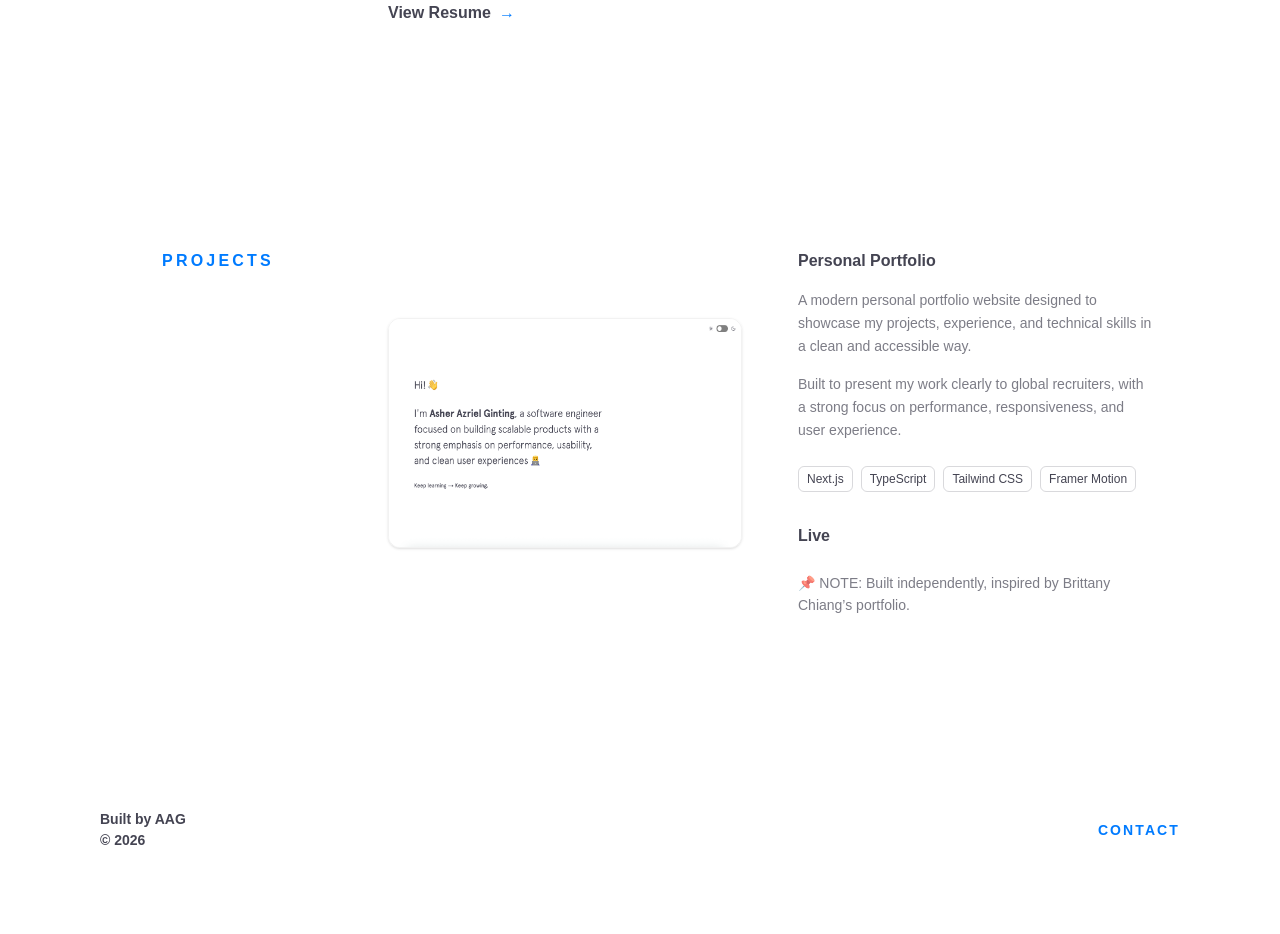
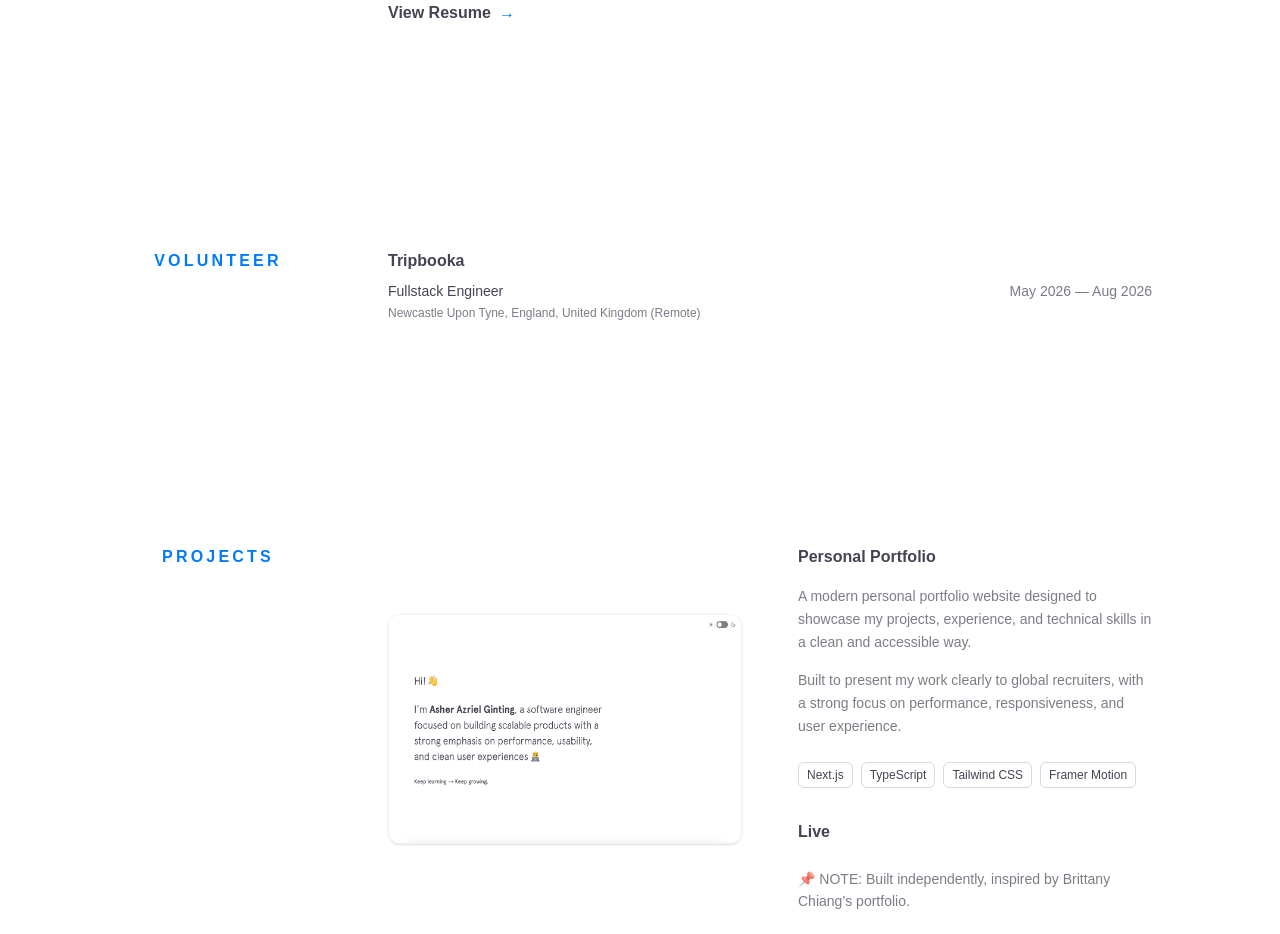
Before and after one commit to asherginting/v3.asherginting, a Next.js app: page / in a window 1280 px wide. Shown: the part 2580-3514 px from the top of the page. Before the commit the page ends 3479 px from the top, so only its background shows below. Built offline with nearby package versions, Linux system fonts and the light colour scheme; a web font is replaced by a local one.

Commit message:
feat: add volunteer section

```diff
--- a/src/app/page.tsx
+++ b/src/app/page.tsx
@@ -4,6 +4,7 @@ import Background from "@/components/Background";
 import ScrollToTop from "@/components/ScrollToTop";
 import Skills from "@/components/Skills";
 import Experience from "@/components/Experience";
+import Volunteer from "@/components/Volunteer";
 import Projects from "@/components/Projects";
 import Footer from "@/components/Footer";
 
@@ -16,6 +17,7 @@ export default function Home() {
         <Background />
         <Skills />
         <Experience />
+        <Volunteer />
         <Projects />
       </main>
       <Footer />
--- /dev/null
+++ b/src/components/Volunteer.tsx
@@ -0,0 +1,162 @@
+"use client";
+
+import { motion } from "framer-motion";
+import volunteer from "@/data/volunteer.json";
+
+type Role = {
+  title: string;
+  period: string;
+  location: string;
+};
+
+type Volunteer = {
+  company: string;
+  url?: string;
+  roles: Role[];
+};
+
+const container = {
+  hidden: {},
+  visible: {
+    transition: {
+      staggerChildren: 0.12,
+    },
+  },
+};
+
+const item = {
+  hidden: { opacity: 0, y: 24 },
+  visible: {
+    opacity: 1,
+    y: 0,
+    transition: {
+      duration: 0.45,
+      ease: [0.22, 1, 0.36, 1] as const,
+    },
+  },
+};
+
+export default function Volunteer() {
+  return (
+    <section
+      id="experience"
+      className="
+        px-6 sm:px-10 md:px-20 lg:px-25
+        py-16 sm:py-20 md:py-28
+      "
+    >
+      <div
+        className="
+          max-w-5xl mx-auto
+          grid grid-cols-1
+          md:grid-cols-[140px_1fr] lg:grid-cols-[180px_1fr]
+          gap-10 md:gap-14 lg:gap-20
+        "
+      >
+        <motion.h1
+          initial={{ opacity: 0 }}
+          whileInView={{ opacity: 1 }}
+          transition={{ duration: 0.4 }}
+          viewport={{ once: true }}
+          className="
+            text-sm sm:text-base
+            font-bold text-accent
+            tracking-[0.2em]
+            text-center
+          "
+        >
+          VOLUNTEER
+        </motion.h1>
+        <motion.div
+          variants={container}
+          initial="hidden"
+          whileInView="visible"
+          viewport={{ once: true, margin: "-100px" }}
+          className="flex flex-col gap-10 md:gap-12"
+        >
+          {(volunteer as Volunteer[]).map((exp) => (
+            <motion.div key={exp.company} variants={item}>
+              {exp.url ? (
+                <motion.a
+                  href={exp.url}
+                  target="_blank"
+                  rel="noopener noreferrer"
+                  className="
+                    relative inline-block
+                    text-sm md:text-base
+                    font-semibold
+                    text-(--color-foreground)
+                    mb-2
+                  "
+                  initial="rest"
+                  whileHover="hover"
+                  whileTap="hover"
+                  animate="rest"
+                >
+                  {exp.company}
+                  <motion.span
+                    variants={{
+                      rest: { scaleX: 0 },
+                      hover: { scaleX: 1 },
+                    }}
+                    transition={{
+                      duration: 0.25,
+                      ease: [0.22, 1, 0.36, 1],
+                    }}
+                    className="
+                      absolute left-0 -bottom-1
+                      h-px w-full
+                      bg-current
+                      origin-left
+                    "
+                  />
+                </motion.a>
+              ) : (
+                <h3
+                  className="
+                    text-sm md:text-base
+                    font-semibold
+                    text-(--color-foreground)
+                    mb-2
+                  "
+                >
+                  {exp.company}
+                </h3>
+              )}
+              <div className="flex flex-col gap-5">
+                {exp.roles.map((role, i) => (
+                  <div
+                    key={i}
+                    className="
+                      flex flex-row justify-between items-start
+                      gap-4
+                    "
+                  >
+                    <div className="max-w-[70%]">
+                      <p className="text-xs sm:text-sm text-(--color-foreground)">
+                        {role.title}
+                      </p>
+                      <p className="text-xs text-(--color-foreground)/70 mt-1">
+                        {role.location}
+                      </p>
+                    </div>
+                    <div
+                      className="
+                        text-xs sm:text-sm
+                        text-(--color-foreground)/70
+                        whitespace-nowrap
+                        text-right
+                      "
+                    >
+                      {role.period}
+                    </div>
+                  </div>
+                ))}
+              </div>
+            </motion.div>
+          ))}
+        </motion.div>
+      </div>
+    </section>
+  );
+}
--- /dev/null
+++ b/src/data/volunteer.json
@@ -0,0 +1,13 @@
+[
+  {
+    "company": "Tripbooka",
+    "url": "https://tripbooka.com",
+    "roles": [
+      {
+        "title": "Fullstack Engineer",
+        "period": "May 2026 — Aug 2026",
+        "location": "Newcastle Upon Tyne, England, United Kingdom (Remote)"
+      }
+    ]
+  }
+]
```
